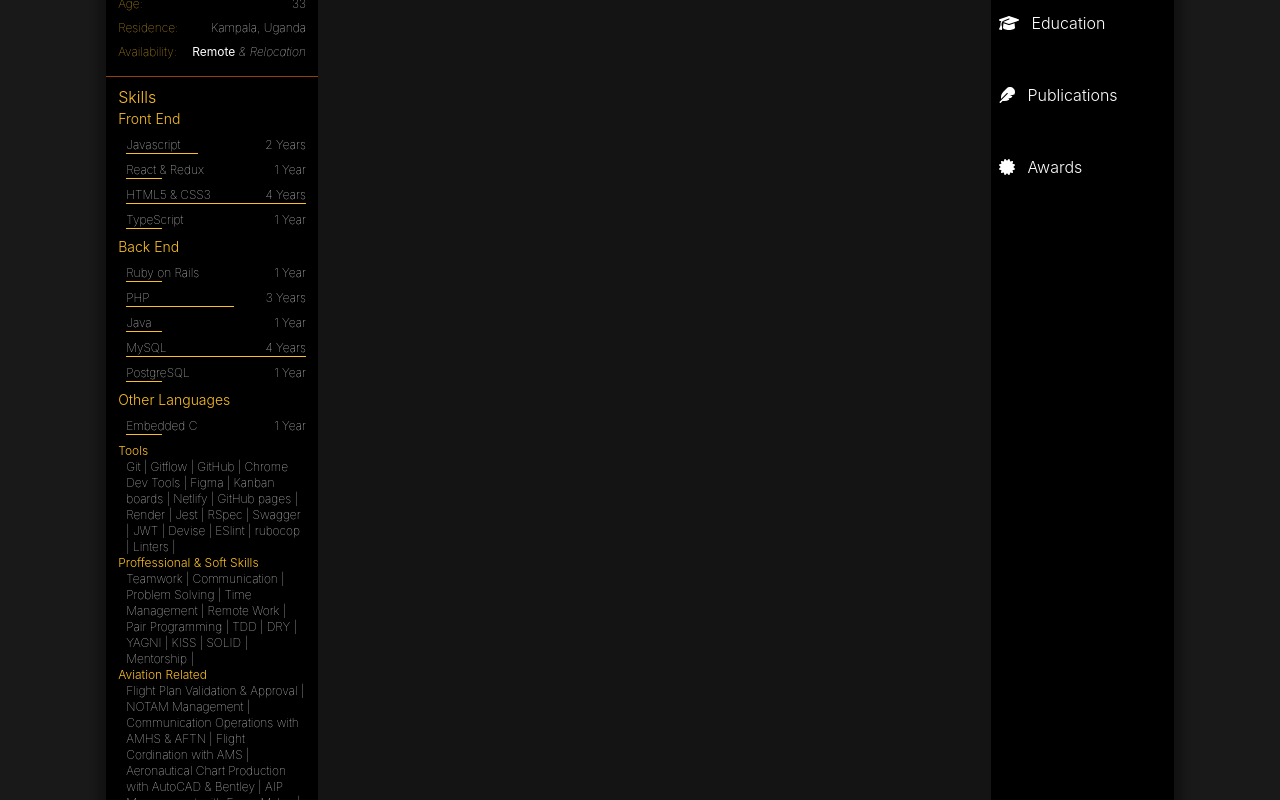
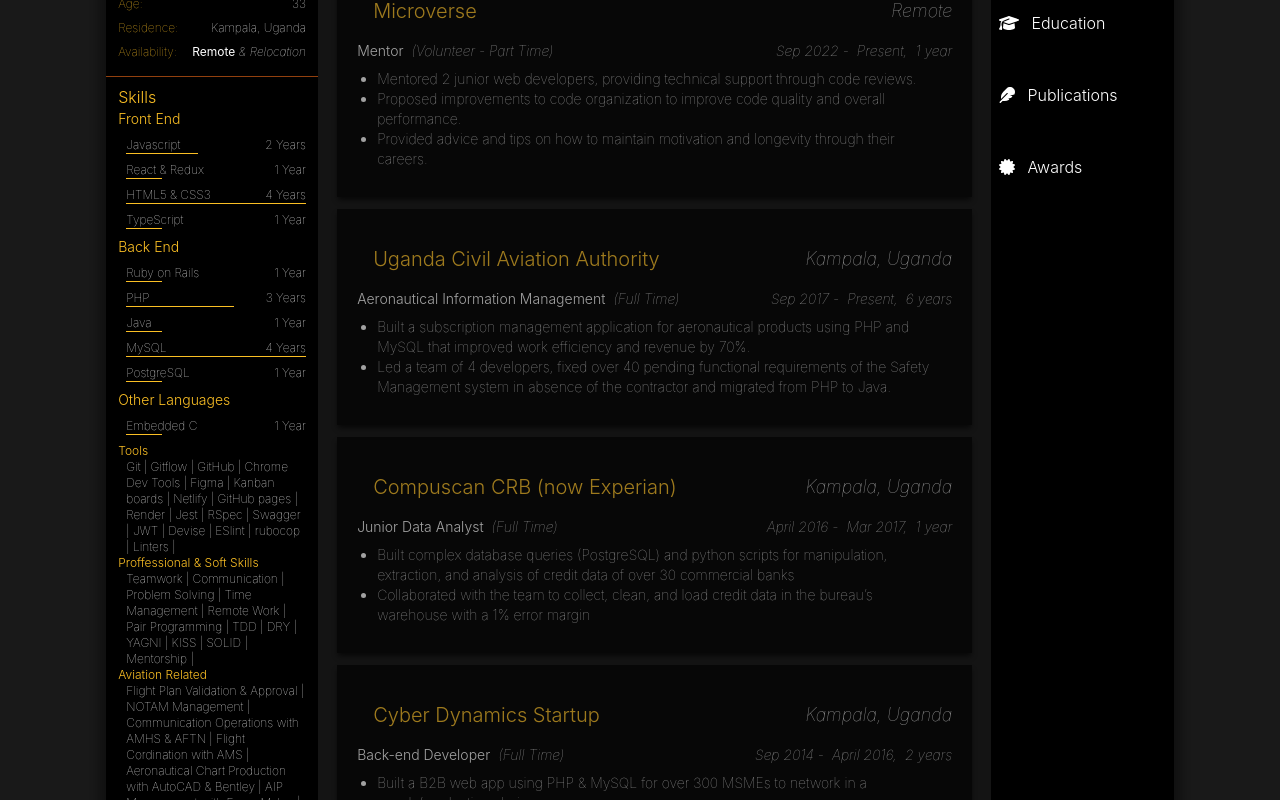
Before and after one commit to JonahKayizzi/my-portfolio, a React (Create React App) app: page /employment in a window 1280 px wide. Shown: the part 440-1240 px from the top of the page. Built offline with nearby package versions, Linux system fonts and the light colour scheme.

Commit message:
Add employment history

```diff
--- a/src/components/Employment.js
+++ b/src/components/Employment.js
@@ -1,7 +1,46 @@
 import React from 'react';
+import { useSelector } from 'react-redux';
+import { Link } from 'react-router-dom';
 
 const History = () => {
-  <h3>History</h3>;
+  const { employments } = useSelector((state) => state.employmentsSl);
+  return (
+    <div>
+      {employments.map((employment) => (
+        <div
+          key={employment}
+          className="bg-black font-thin my-3 p-5 shadow-md shadow-black opacity-60"
+        >
+          <h2 className="text-xl my-4 text-left ml-4 flex justify-between">
+            <Link className="text-amber-400 font-light" to={employment.link}>
+              {employment.name}
+            </Link>
+            <p className="italic text-lg">{employment.location}</p>
+          </h2>
+          <ul className="flex justify-between text-sm">
+            <li>
+              <ul className="flex gap-2">
+                <li className="font-light">{employment.role}</li>
+                <li className="italic">{`(${employment.type})`}</li>
+              </ul>
+            </li>
+            <li>
+              <ul className="flex gap-2 italic text-sm">
+                <li>{`${employment.start} - `}</li>
+                <li>{`${employment.end},`}</li>
+                <li>{employment.duration}</li>
+              </ul>
+            </li>
+          </ul>
+          <ul className="flex flex-col justify-around my-2 list-disc px-5 text-sm">
+            {employment.highlights.map((highlight) => (
+              <li key={highlight}>{highlight}</li>
+            ))}
+          </ul>
+        </div>
+      ))}
+    </div>
+  );
 };
 
 export default History;
--- a/src/redux/configureStore.js
+++ b/src/redux/configureStore.js
@@ -1,10 +1,12 @@
 import { combineReducers, configureStore } from '@reduxjs/toolkit';
 import skillsSlice from './skills';
 import projectsSlice from './projects';
+import employmentsSlice from './employment';
 
 const reducer = combineReducers({
   skillsSl: skillsSlice,
   projectsSli: projectsSlice,
+  employmentsSl: employmentsSlice,
 });
 
 const store = configureStore({ reducer });
--- /dev/null
+++ b/src/redux/employment.js
@@ -0,0 +1,86 @@
+import { createSlice } from '@reduxjs/toolkit';
+
+const initialState = {
+  employments: [
+    {
+      name: 'Microverse',
+      link: 'https://www.microverse.org/',
+      location: 'Remote',
+      role: 'Mentor',
+      type: 'Volunteer - Part Time',
+      start: 'Sep 2022',
+      end: 'Present',
+      duration: '1 year',
+      highlights: [
+        'Mentored 2 junior web developers, providing technical support through code reviews.',
+        'Proposed improvements to code organization to improve code quality and overall performance.',
+        'Provided advice and tips on how to maintain motivation and longevity through their careers.',
+      ],
+    },
+    {
+      name: 'Uganda Civil Aviation Authority',
+      link: 'https://www.caa.go.ug/',
+      location: 'Kampala, Uganda',
+      role: 'Aeronautical Information Management',
+      type: 'Full Time',
+      start: 'Sep 2017',
+      end: 'Present',
+      duration: '6 years',
+      highlights: [
+        'Built a subscription management application for aeronautical products using PHP and MySQL that improved work efficiency and revenue by 70%.',
+        'Led a team of 4 developers, fixed over 40 pending functional requirements of the Safety Management system in absence of the contractor and migrated from PHP to Java.',
+      ],
+    },
+    {
+      name: 'Compuscan CRB (now Experian)',
+      link: 'https://www.experian.co.ug/',
+      location: 'Kampala, Uganda',
+      role: 'Junior Data Analyst',
+      type: 'Full Time',
+      start: 'April 2016',
+      end: 'Mar 2017',
+      duration: '1 year',
+      highlights: [
+        'Built complex database queries (PostgreSQL) and python scripts for manipulation, extraction, and analysis of credit data of over 30 commercial banks',
+        'Collaborated with the team to collect, clean, and load credit data in the bureau’s warehouse with a 1% error margin',
+      ],
+    },
+    {
+      name: 'Cyber Dynamics Startup',
+      link: 'https://www.cyberdynamics.co.ug/',
+      location: 'Kampala, Uganda',
+      role: 'Back-end Developer',
+      type: 'Full Time',
+      start: 'Sep 2014',
+      end: 'April 2016',
+      duration: '2 years',
+      highlights: [
+        'Built a B2B web app using PHP & MySQL for over 300 MSMEs to network in a supply/production chain',
+        'Led a team of 5 developers to build a financial guide using Java to improve financial awareness among Ugandans.',
+        'Designed and developed software specifications for 5 client applications including a knowledge base for the Ministry of Agriculture & an android app for a dairy farmer’s association.',
+      ],
+    },
+    {
+      name: 'Huawei Technologies',
+      link: 'https://www.huawei.com/',
+      location: 'Kampala, Uganda',
+      role: 'Carrier Software Services Engineer',
+      type: 'Full Time',
+      start: 'Jun 2013',
+      end: 'Sep 2014',
+      duration: '1 year',
+      highlights: [
+        'Performed level 2 back-end support comprising testing, onboarding, and issue resolution for over 30 third-party applications and over 15 aggregators for MTN Uganda',
+        'Deployed of the Internet Cache system for the Warid-Airtel migration',
+      ],
+    },
+  ],
+};
+
+const employmentsSlice = createSlice({
+  name: 'employmentsSl',
+  initialState,
+  reducers: {},
+});
+
+export default employmentsSlice.reducer;
```
